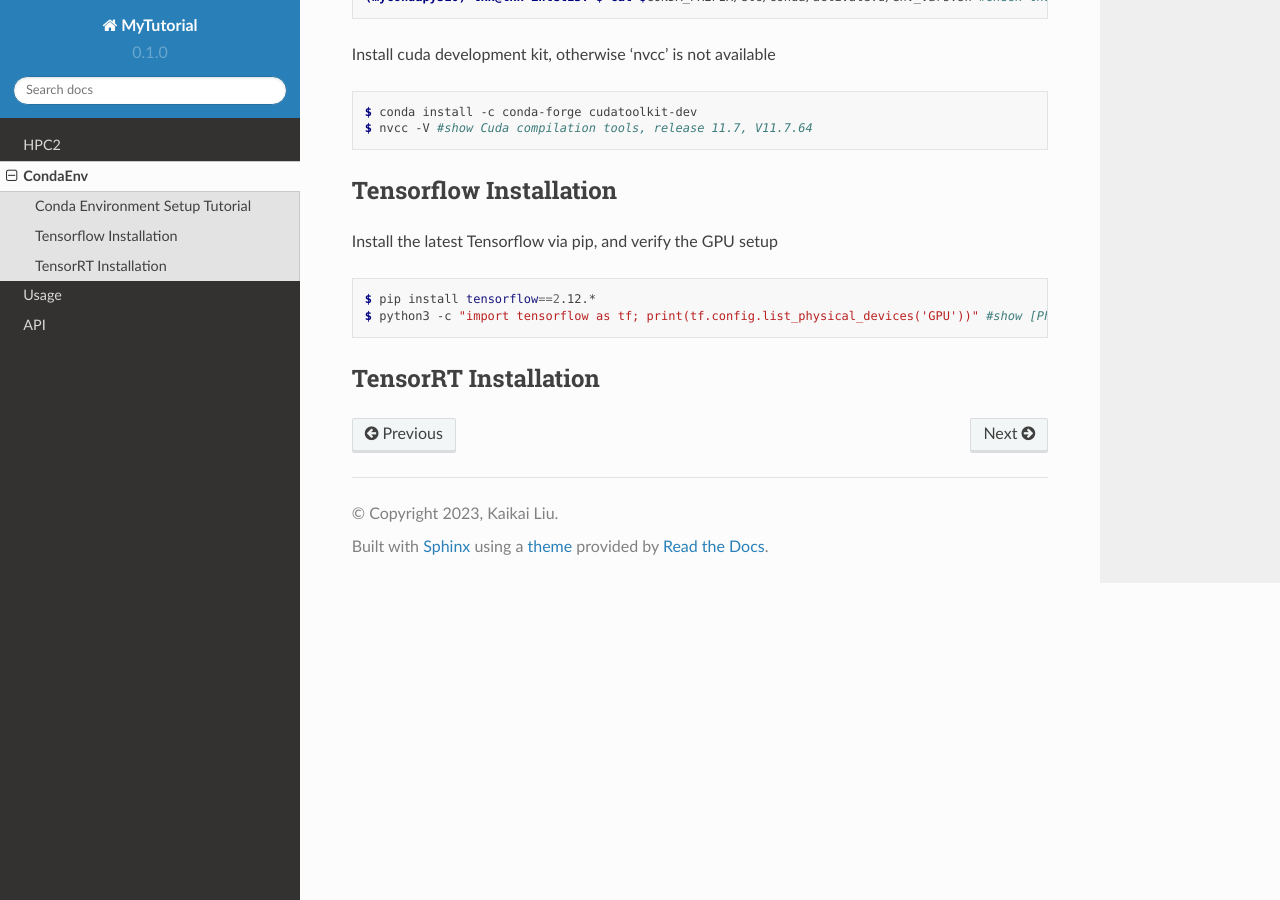
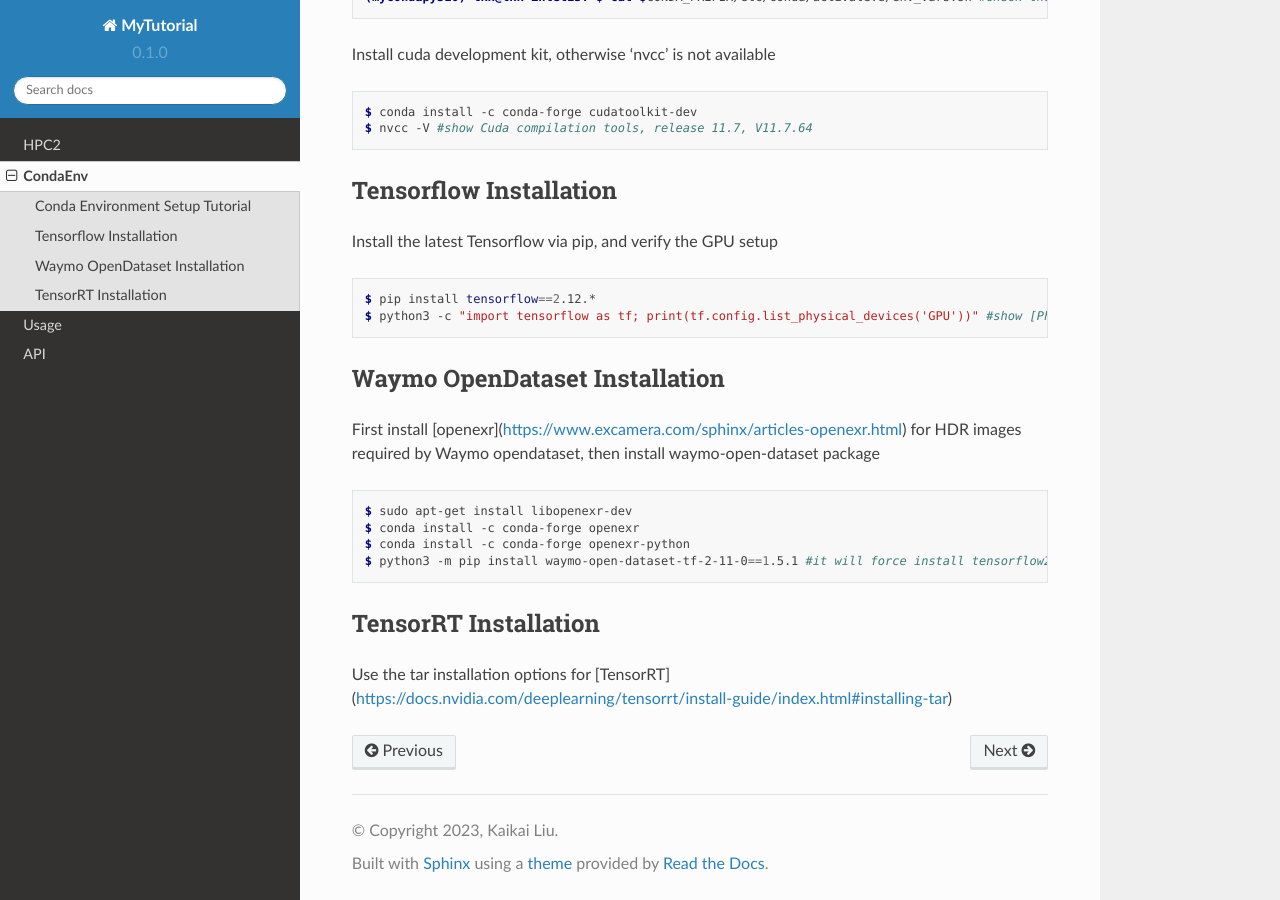
Before and after one commit to lkk688/mytutorial, a Sphinx documentation site: the page built from docs/source/CondaEnv.rst, in a window 1280 px wide and 900 px high, scrolled down 858 px. Built offline with Sphinx 7.4.7 and the Read the Docs theme 2.0.0, drawn with Linux system fonts in a browser that asks for light colours.

Commit message:
Update CondaEnv.rst

```diff
--- a/docs/source/CondaEnv.rst
+++ b/docs/source/CondaEnv.rst
@@ -60,5 +60,19 @@ Install the latest Tensorflow via pip, and verify the GPU setup
    $ pip install tensorflow==2.12.*
    $ python3 -c "import tensorflow as tf; print(tf.config.list_physical_devices('GPU'))" #show [PhysicalDevice(name='/physical_device:GPU:0', device_type='GPU')]
 
+Waymo OpenDataset Installation
+----------------
+
+First install [openexr](https://www.excamera.com/sphinx/articles-openexr.html) for HDR images required by Waymo opendataset, then install waymo-open-dataset package
+
+.. code-block:: console
+
+   $ sudo apt-get install libopenexr-dev
+   $ conda install -c conda-forge openexr
+   $ conda install -c conda-forge openexr-python
+   $ python3 -m pip install waymo-open-dataset-tf-2-11-0==1.5.1 #it will force install tensorflow2.11
+
 TensorRT Installation
 ----------------
+
+Use the tar installation options for [TensorRT](https://docs.nvidia.com/deeplearning/tensorrt/install-guide/index.html#installing-tar)
```
